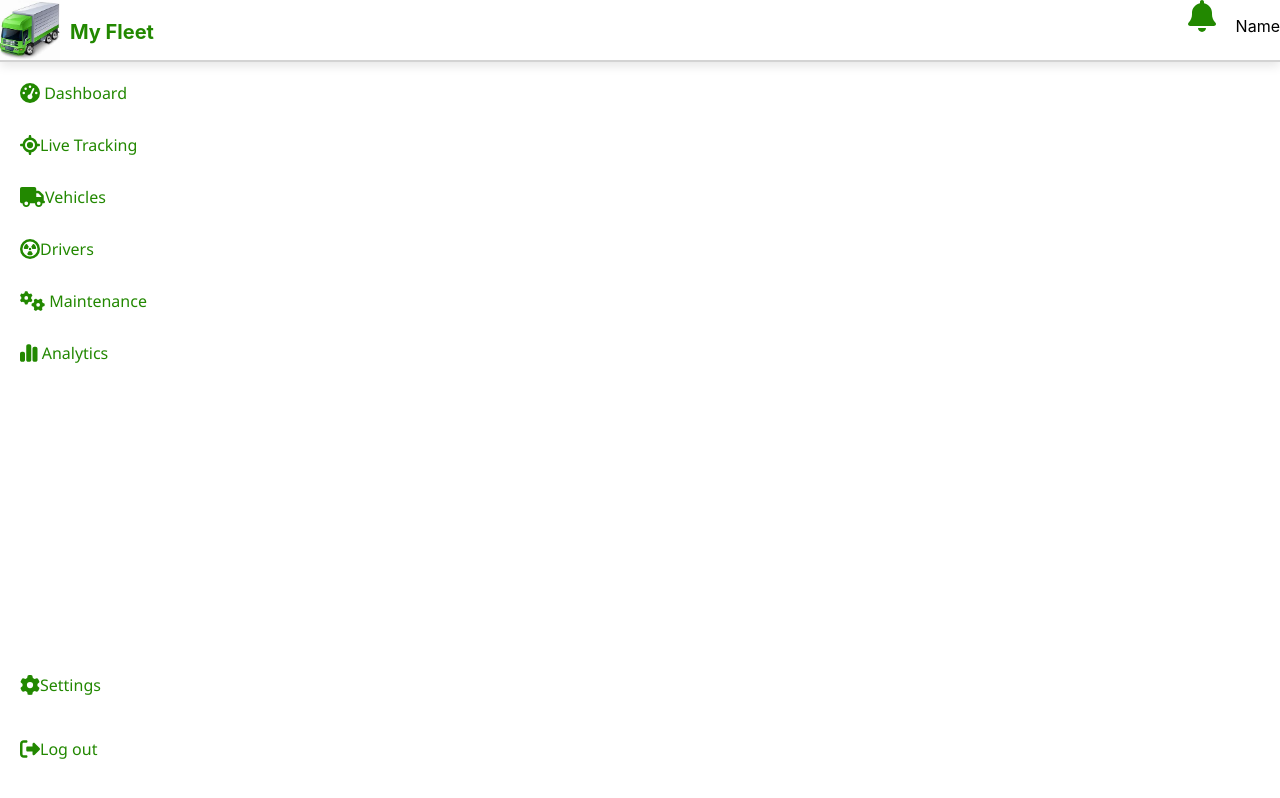
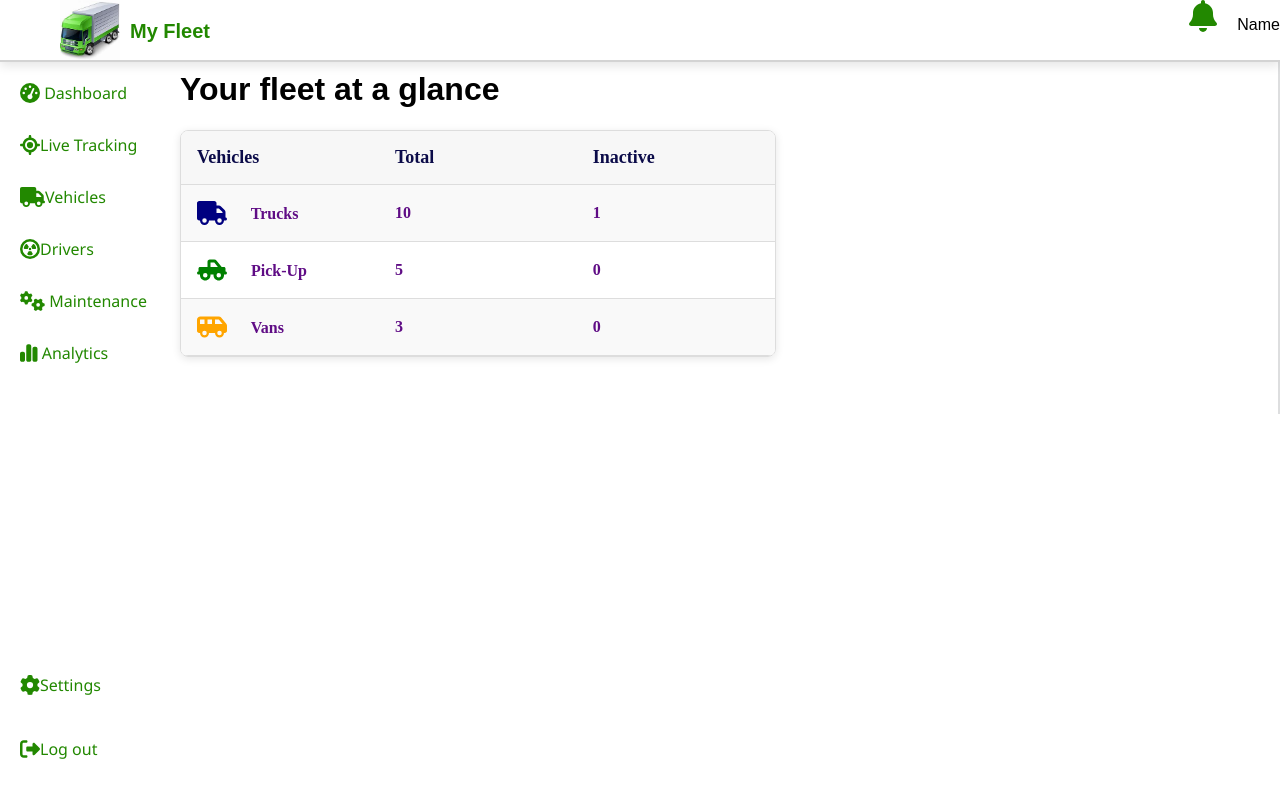
Before and after one commit to Mike25-prog/fleet-management-system, a React (Create React App) app in the folder frontend/: page /dashboard in a window 1280 px wide. Built offline with nearby package versions, Linux system fonts and the light colour scheme.

Commit message:
Vehicle Overveiw Table On DashBoard

```diff
--- /dev/null
+++ b/frontend/src/Pages/Dashboard.css
@@ -0,0 +1,68 @@
+body {
+    font-family: Arial, sans-serif;
+}
+
+.table-container {
+    width: 100%;
+    margin: auto;
+    border: 1px solid #ddd;
+    border-radius: 8px;
+    overflow: hidden;
+    box-shadow: 0 2px 8px rgba(0, 0, 0, 0.1);
+}
+
+table {
+    width: 100%;
+    border-collapse: collapse;
+}
+
+thead {
+    background-color: #f7f7f7;
+}
+
+th,td {
+    padding: 16px;
+    text-align: left;
+    border-bottom: 1px solid #ddd;
+    color: #5f0c85;
+    font-family:'Times New Roman', Times, serif;
+    font-weight: 700;
+    width: 24%;
+
+}
+
+th {
+    font-size: 18px;
+    color: rgb(11, 11, 73);
+    font-weight: bold;
+
+
+    font-family:'Times New Roman', Times, serif;
+}
+
+tbody tr:nth-child(odd) {
+    background-color: #f9f9f9;
+}
+
+.vehicle-info {
+    display: flex;
+    align-items: center;
+}
+
+.vehicle-info img {
+    width: 24px;
+    height: 24px;
+    margin-right: 8px;
+}
+
+.vehicle-info .date {
+    display: block;
+    font-size: 12px;
+    color: #888;
+    margin-left: 8px;
+}
+
+.available {
+    color: #2ECC71;
+    font-weight: bold;
+}
--- a/frontend/src/Pages/Dashboard.js
+++ b/frontend/src/Pages/Dashboard.js
@@ -1,9 +1,47 @@
 import React from 'react'
 import SideBar from '../components/sideBar'
+import './Dashboard.css'
+import { FontAwesomeIcon } from '@fortawesome/react-fontawesome'
+import { faTruck,faTruckPickup,faVanShuttle } from '@fortawesome/free-solid-svg-icons'
+
 const Dashboard = () => {
   return (
     <div>
       <SideBar/>
+      <div style={{
+        position: 'absolute',
+        left: 180,
+        top: 50,
+      }}>
+      <h1>Your fleet at a glance</h1>
+      <div class="table-container" >
+      <table>
+        <thead>
+        <th> Vehicles </th>
+        <th> Total</th>
+        <th> Inactive</th>
+
+        </thead>
+        <tbody>
+        <tr>
+        <td> <FontAwesomeIcon icon={faTruck} size='xl' style={{ marginRight:20 }} color='navy' /> Trucks</td>
+        <td> 10</td>
+        <td> 1</td>
+        </tr>
+        <tr>
+        <td> <FontAwesomeIcon icon={faTruckPickup} style={{ marginRight:20 }} color='green' size='xl'/> Pick-Up</td>
+        <td> 5</td>
+        <td> 0</td>
+        </tr>
+        <tr>
+        <td> <FontAwesomeIcon icon={faVanShuttle} style={{ marginRight:20 }} color='orange' size='xl'/> Vans</td>
+        <td> 3</td>
+        <td> 0</td>
+        </tr>
+        </tbody>
+      </table>
+      </div>
+    </div>
     </div>
   )
 }
--- a/frontend/src/components/AddVehicle.js
+++ b/frontend/src/components/AddVehicle.js
@@ -1,16 +1,23 @@
 import React, { useState, useContext } from 'react';
 import './AddForm.css';
+import ComboBox from 'react-responsive-combo-box';
 import 'react-toastify/dist/ReactToastify.css';
 import { ToastContainer, toast } from 'react-toastify';
 
 const AddVehicle = () => {
+    const options = [
+        'Truck',
+        'Pick-Up',
+        'Vans',
+    ]
     const [vehicleData, setVehicleData] = useState({
         number_plate: '',
         make: '',
         model: '',
         year: 0,
         status: '',
-        image: ''
+        image: '',
+        type:''
     });
  const [preview, setPreview] = useState('');
  const [imageData, setImageData] = useState(null);
@@ -98,6 +105,18 @@ const AddVehicle = () => {
                             Status:
                             <input className="add-input" required type="text" name="status" value={vehicleData.status} onChange={handleChange} />
                         </label>
+                        <label className="add-label">
+                            Type:
+                            </label>
+                            <ComboBox
+                                options={options}
+                                placeholder='Select vehicle type'
+                                onSelect={(option) => {
+                                    setVehicleData({
+                                        ...vehicleData,
+                                        type: option
+                                    });
+                                }}/>
                         <button className="add-button" type="submit">Add Vehicle</button>
 
                     </form>
--- a/frontend/src/components/sideBar.css
+++ b/frontend/src/components/sideBar.css
@@ -1,16 +1,18 @@
 .dashboard {
     display: flex;
-    top: 30;
+    border-right: #dddedf 2px solid;
   }
 
   .sidebar {
-    width: 200px;
+    width: 140px;
     background-color: #fff;
     padding: 20px;
     font-family:'Segoe UI', Tahoma, Geneva, Verdana, sans-serif;
     font-weight: 500;
     font-size: 16px;
     color: rgb(48, 47, 47);
+
+
   }
 
   .sidebar-item {
--- a/frontend/src/components/sideBar.js
+++ b/frontend/src/components/sideBar.js
@@ -29,7 +29,7 @@ const SideBar = () => {
         <div className="sidebar-item"><FontAwesomeIcon icon={faChartSimple} size='lg'/>   Analytics</div>
         </Link>
         <Link style={{textDecoration:'none',color:'#228800'}}  to='/settings'>
-        <div className="settings">< FontAwesomeIcon icon={faGear} size='lg'  />Settings</div>
+        <div className="settings" >< FontAwesomeIcon icon={faGear} size='lg'  />Settings</div>
         </Link>
         <Link style={{textDecoration:'none',color:'#228800'}}  to='/'>
         <div className="log-out">< FontAwesomeIcon icon={faSignOutAlt } size='lg'  />Log out</div>
--- a/frontend/src/components/top.js
+++ b/frontend/src/components/top.js
@@ -21,6 +21,7 @@ const Header = () => {
         <div style={{
           display:'flex',
           flexDirection:'row',
+          marginLeft:60,
 
         }}>
         <img src={truckImg} /><p style={{marginLeft:10,color:'#228800',fontSize:20,fontWeight:'bold'}}>My Fleet</p>
```
Also changed, not shown: 1 other file (tests, documents, lock files or other folders).
